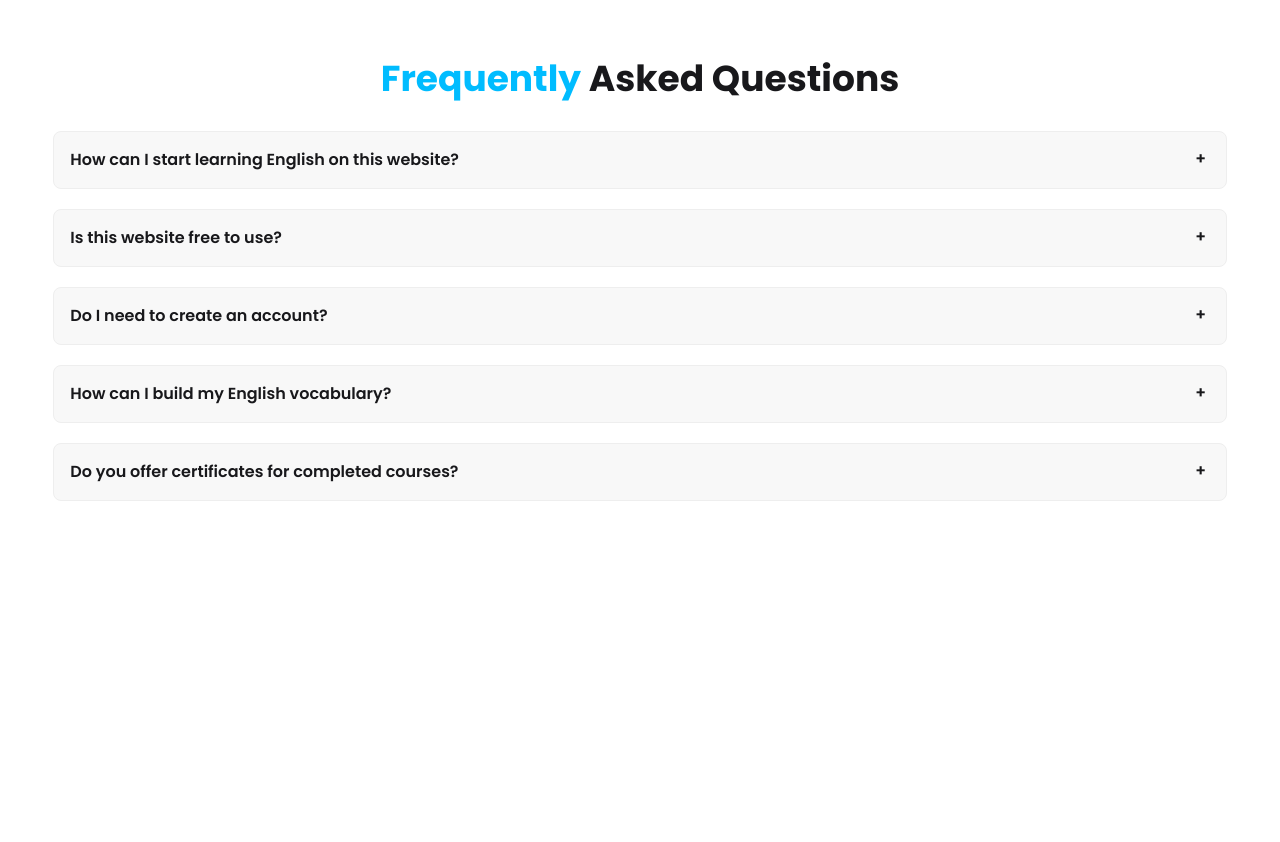
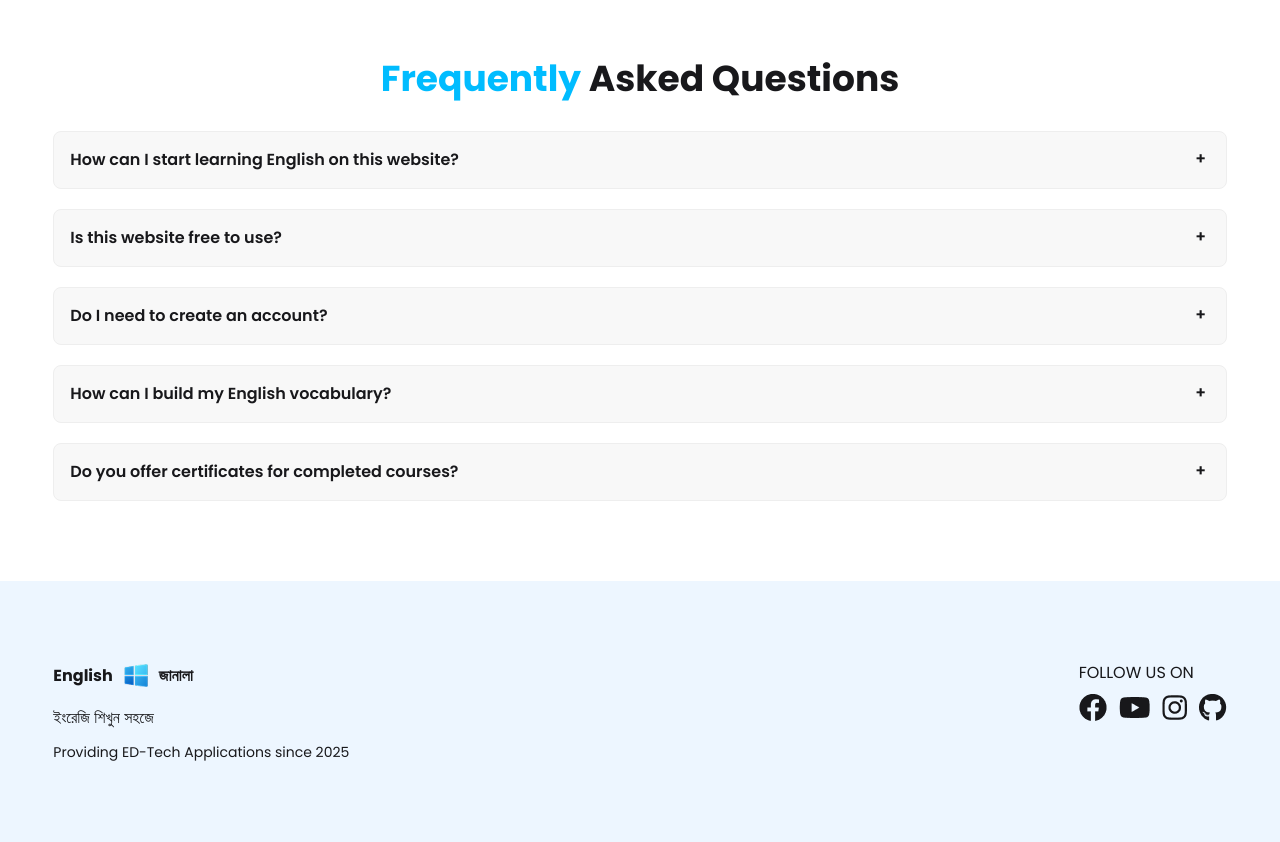
Before and after one commit to masrafi143/English-Janala, a plain HTML site: page index.html in a window 1280 px wide. Shown: the part 1094-1936 px from the top of the page. Before the commit the page ends 1675 px from the top, so only its background shows below. Drawn offline with nearby package versions, Linux system fonts and the light colour scheme; no server answers.

Commit message:
add footer-section

```diff
--- a/index.html
+++ b/index.html
@@ -136,7 +136,28 @@
             <div class="collapse-content text-sm">Yes, after completing structured courses, you will receive a digital certificate to showcase your achievement.</div>
         </div>
       </section>
-
+     <footer class="bg-[#edf6ff]">
+        <div class="w-11/12 mx-auto flex justify-between py-20">
+            <div>
+                <a class="flex items-center gap-2">
+                    <span class="font-bold">English</span>
+                    <img class="w-[30px]" src="./assets/logo.png" alt="">
+                    <span class="font-bangla font-semibold">জানালা</span>
+                </a>
+                <p class="mt-4 mb-3">ইংরেজি শিখুন সহজে</p>
+                <p class="text-sm">Providing ED-Tech Applications since 2025</p>
+            </div>
+            <div>
+                <p>FOLLOW US ON</p>
+                <div class="flex items-center gap-3 mt-2">
+                    <a href=""><img src="./assets/fb-thumb.png" alt=""></a>
+                    <a href=""><img src="./assets/youtube-thumb.png" alt=""></a>
+                    <a href=""><img src="./assets/instagram-thumb.png" alt=""></a>
+                    <a href=""><img src="./assets/github-thumb.png" alt=""></a>
+                </div>
+            </div>
+        </div>
+     </footer>
      <script src="./index.js"></script>
 </body>
 </html>
```
